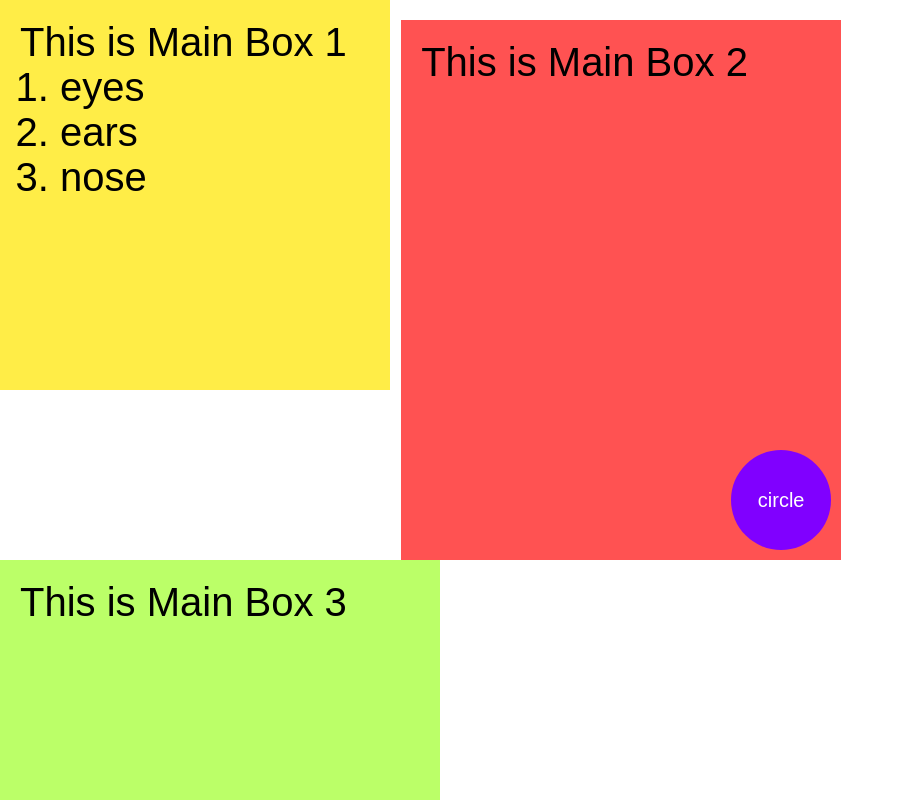
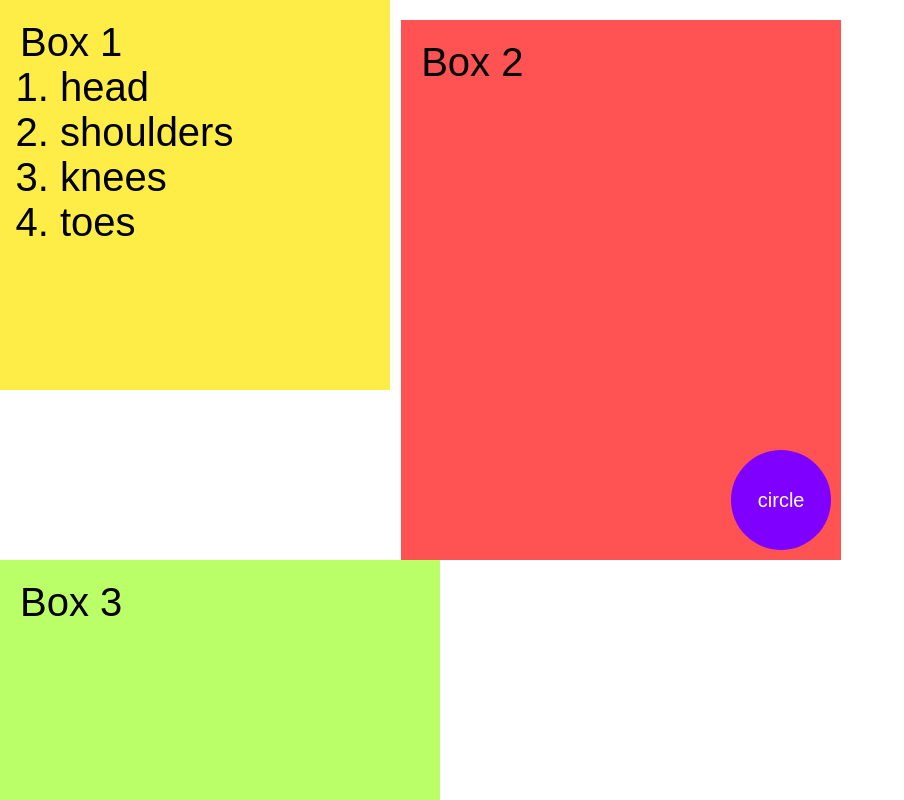
Before and after one commit to ampetw/abstract-composition-2, a plain HTML site: page index.html in a window 1280 px wide. Shown: the top 800 px of the page, without its empty margins (0-904 px from the left). Drawn offline with Linux system fonts and the light colour scheme.

Commit message:
modified html

```diff
--- a/index.html
+++ b/index.html
@@ -7,16 +7,17 @@
         <body>
 
             <div class="mainbox1">
-                <p>This is Main Box 1</p>
+                <p>Box 1</p>
                 <ol>
-                    <li>eyes</li>
-                    <li>ears</li>
-                    <li>nose</li>
+                    <li>head</li>
+                    <li>shoulders</li>
+                    <li>knees</li>
+                    <li>toes</li>
                 </ol>
             </div>
 
             <div class="mainbox2">
-                <p>This is Main Box 2</p>
+                <p>Box 2</p>
 
                 <div class="circle">
                     <p>circle</p>
@@ -24,7 +25,7 @@
             </div>
 
             <div class="mainbox3">
-                <p>This is Main Box 3</p>
+                <p>Box 3</p>
             </div>
         </body>
 </html>
```
